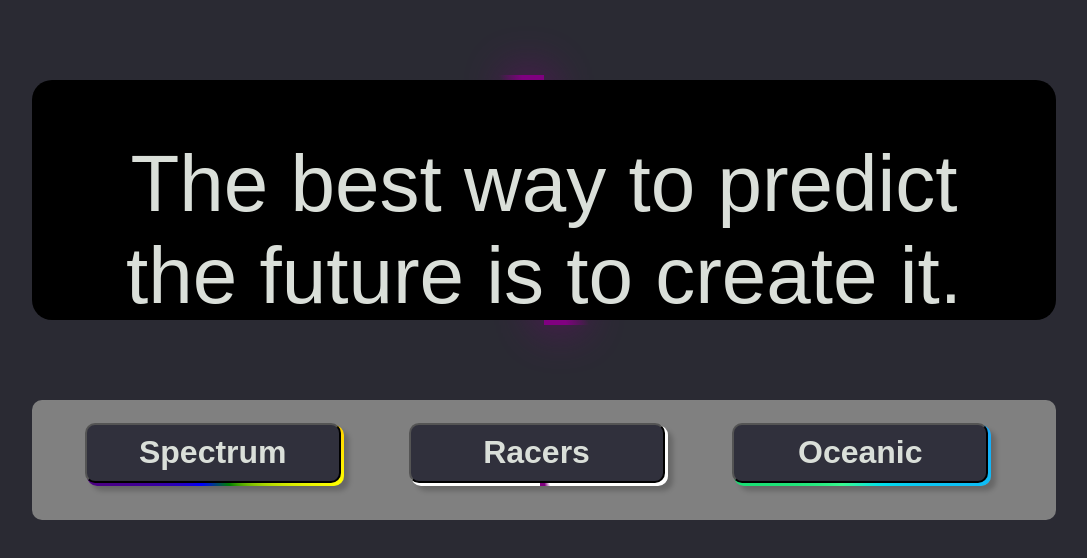
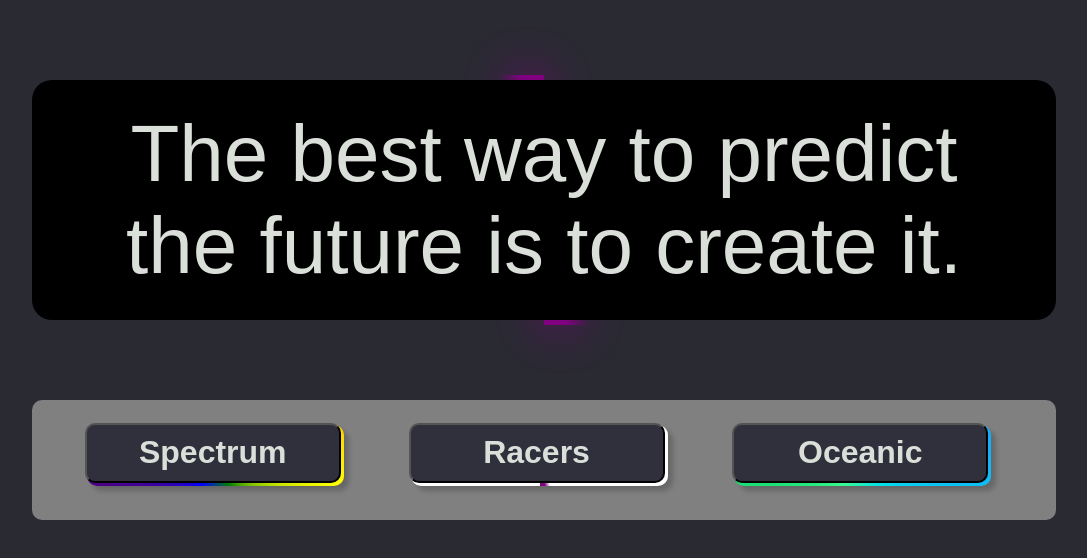
Before and after one commit to MichaelGeel/Neon_BillBoard, a plain HTML site: page index.html in a window 1280 px wide. Shown: the whole page, without its empty margins (96-1183 px from the left). Drawn offline with nearby package versions, Linux system fonts and the light colour scheme.

Commit message:
Styling amendment to the billboard
The centering of the billboard was off, fix applied to adjust it.

```diff
--- a/assets/css/styles.css
+++ b/assets/css/styles.css
@@ -78,9 +78,10 @@ body {
     font-size: 5rem;
     position: relative;
     padding: 0 40px;
-    top: 10%;
-    left: 25%;
-    transform: translate(-25%, -25%);
+    margin: 0;
+    top: 50%;
+    left: 50%;
+    transform: translate(-50%, -50%);
     font-family:Arial, Helvetica, sans-serif
 }
 
```
